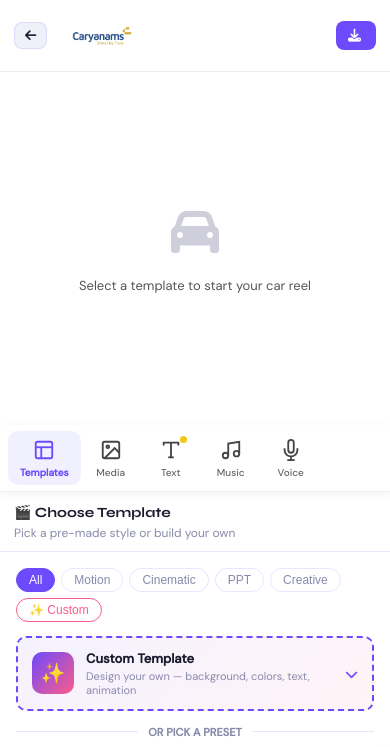
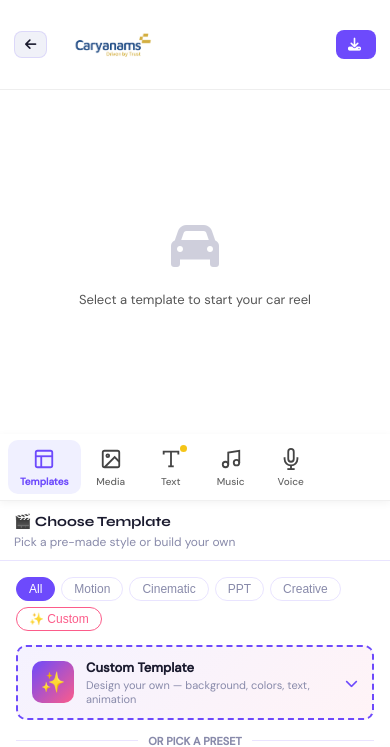
Before and after one commit to padmaninenshi-python/mobail_App, a Flask app: page / in a window 390 px wide. Shown: the top 747 px of the page. Run offline with Flask 3, Linux system fonts and the light colour scheme; data comes from the database, SQL or seed files in the repository; data that the repository does not hold is empty.

Commit message:
Update index.html

```diff
--- a/templates/index.html
+++ b/templates/index.html
@@ -49,7 +49,7 @@ body {
 
 /* ── NAVBAR ── */
 .navbar {
-  height: 72px; flex-shrink: 0;
+  height: 90px; flex-shrink: 0;
   background: var(--surface);
   border-bottom: 1px solid var(--border);
   display: flex; align-items: center; gap: 16px;
@@ -411,7 +411,7 @@ body {
 @media (max-width: 768px) {
   html, body { height: 100%; overflow: hidden; }
   body { background: #fff; display: flex; flex-direction: column; }
-  .navbar { height: 72px; padding: 0 14px; flex-shrink: 0; background: #fff; border-bottom: 1px solid #eee; position: sticky; top: 0; z-index: 300; overflow: hidden; }
+  .navbar { height: 90px; padding: 0 14px; flex-shrink: 0; background: #fff; border-bottom: 1px solid #eee; position: sticky; top: 0; z-index: 300; overflow: hidden; }
   .step-tabs { display: none; }
   .nav-right .btn span { display: none; }
   .nav-right .btn { padding: 8px 12px; min-width: 40px; }
@@ -421,7 +421,7 @@ body {
   .canvas-label { display: none; }
   .reel-frame { width: 100% !important; height: 100% !important; border-radius: 0 !important; box-shadow: none !important; border: none !important; flex: 1; }
   .reel-frame iframe { width: 100% !important; height: 100% !important; border: none !important; }
-  .inshot-tools { order: 0; display: flex; background: #fff; padding: 6px 8px; overflow-x: auto; overflow-y: hidden; -webkit-overflow-scrolling: touch; scrollbar-width: none; border-bottom: 1.5px solid #f0f0f0; flex-shrink: 0; gap: 0; scroll-snap-type: x mandatory; position: sticky; top: 72px; z-index: 100; box-shadow: 0 2px 8px rgba(0,0,0,0.05); }
+  .inshot-tools { order: 0; display: flex; background: #fff; padding: 6px 8px; overflow-x: auto; overflow-y: hidden; -webkit-overflow-scrolling: touch; scrollbar-width: none; border-bottom: 1.5px solid #f0f0f0; flex-shrink: 0; gap: 0; scroll-snap-type: x mandatory; position: sticky; top: 90px; z-index: 100; box-shadow: 0 2px 8px rgba(0,0,0,0.05); }
   .inshot-tools::-webkit-scrollbar { display: none; }
   .inshot-tool-btn { scroll-snap-align: start; display: flex; flex-direction: column; align-items: center; gap: 3px; padding: 6px 12px; border: none; background: transparent; cursor: pointer; border-radius: 10px; min-width: 60px; flex-shrink: 0; transition: background 0.15s; font-family: inherit; }
   .inshot-tool-btn.active { background: #f0f0ff; }
@@ -490,7 +490,7 @@ body {
   <span class="navbar-brand" style="display:flex;align-items:center;padding:0;background:none;border:none;box-shadow:none;">
     <img src="{{ url_for('static', filename='logo.png') }}"
          alt="Caryanams Logo"
-         style="height:78px;width:auto;background:transparent;border:none;box-shadow:none;display:block;">
+         style="height:100px;width:auto;background:transparent;border:none;box-shadow:none;display:block;">
   </span>
 
   <div class="step-tabs">
```
